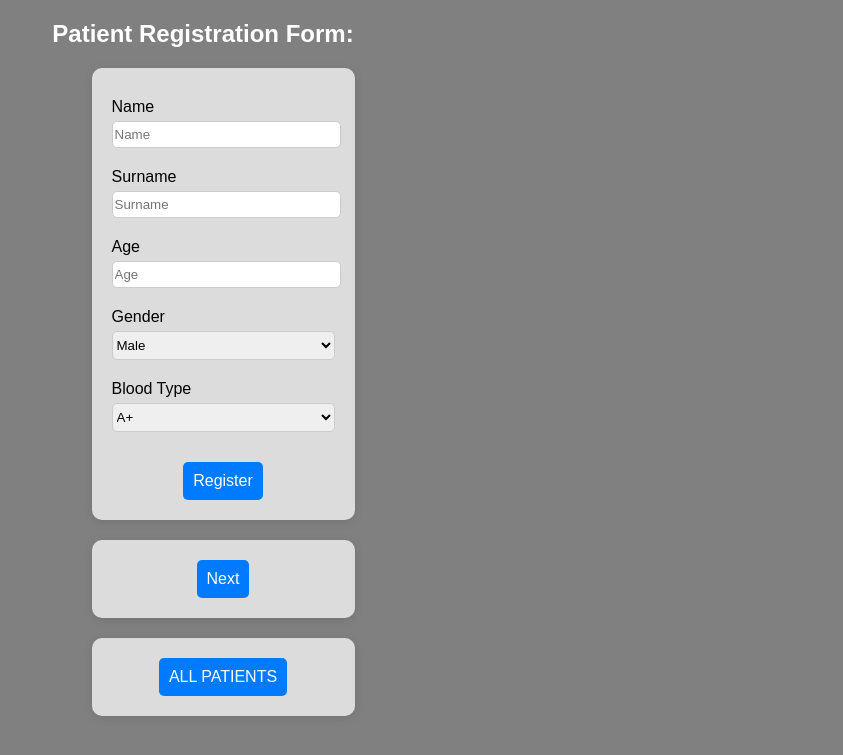
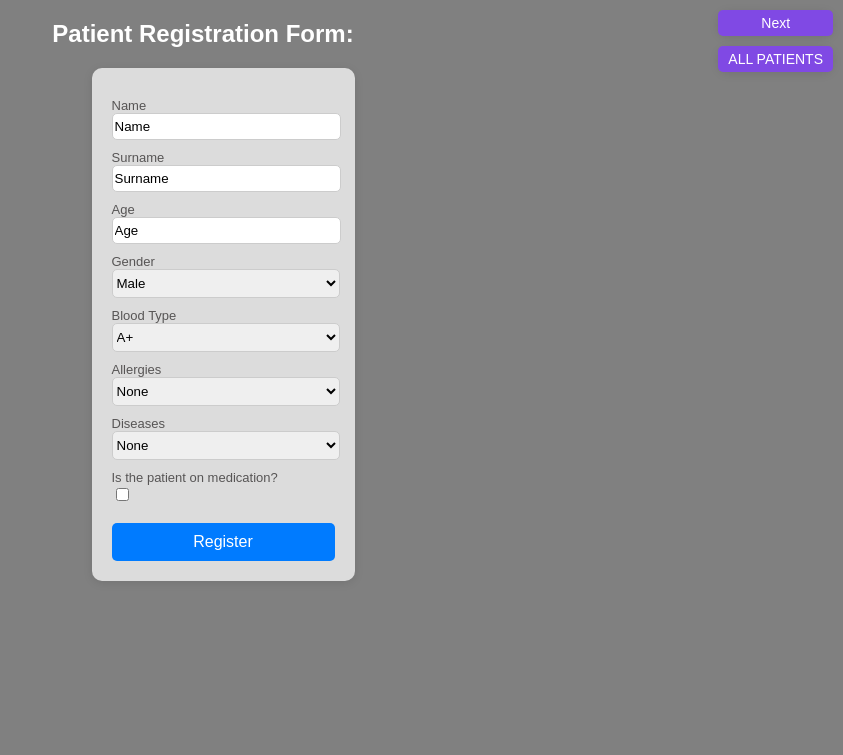
Before and after one commit to JPomorski/Medical-Group-Project, a Flask app: page /register in a window 1280 px wide. Shown: the top 755 px of the page, without its empty margins (437-1280 px from the left). Run offline with Flask 3, Linux system fonts and the light colour scheme.

Commit message:
Register form update

```diff
--- a/app.py
+++ b/app.py
@@ -16,7 +16,9 @@ class Patient(db.Model):
     age = db.Column(db.String(100), nullable=False)
     gender = db.Column(db.String(100), nullable=False)
     blood_type = db.Column(db.String(100), nullable=False)
-    #allergies = db.Column(db.String(100))
+    allergies = db.Column(db.String(100))
+    diseases = db.Column(db.String(100))
+    on_medication = db.Column(db.Boolean, default=False)
 
 with app.app_context():
     db.create_all()
@@ -28,13 +30,16 @@ class PatientRegistration(Resource):
         age = data['age']
         gender = data['gender']
         blood_type = data['blood_type']
+        allergies = data['allergies']
+        diseases = data['diseases']
+        on_medication = True if 'on_medication' in request.form else False
 
         if not name or not surname or not age or not gender or not blood_type:
             return {'message' : 'Missing information'}, 400
         # if Patient.query.filter_by(username = username).first():
         #     return {'message' : 'Username already taken'}, 400
 
-        new_patient = Patient(name = name, surname = surname, age = age, gender = gender, blood_type = blood_type)
+        new_patient = Patient(name = name, surname = surname, age = age, gender = gender, blood_type = blood_type, allergies = allergies, diseases = diseases, on_medication = on_medication)
         db.session.add(new_patient)
         db.session.commit()
         return {'message' : 'Patient added successfully'}, 200
--- a/static/css/styles.css
+++ b/static/css/styles.css
@@ -155,17 +155,41 @@ form {
     max-width: 400px; /* Maksymalna szerokość */
 }
 
+.custom-form {
+
+    margin: 0; /* Usuń margines */
+    background: none; /* Brak tła */
+    padding: 0; /* Usuń odstępy */
+    border: none; /* Usuń obramowanie */
+}
+
+
 /* Elementy formularza */
 label {
     display: block; /* Blokowy styl dla etykiet */
-    margin: 10px 0 5px; /* Odstępy */
+    margin: 10px 0 0px; /* Odstępy */
+    font-size: small;
+    color: #575555;
 }
 
-input[type="text"], select {
+input[type="text"] {
     width: 100%; /* Szerokość 100% */
     padding-bottom: 5px; /* Padding wewnętrzny */
     padding-top: 5px; /* Padding wewnętrzny */
-    margin-bottom: 10px; /* Odstęp dolny */
+    margin-bottom: 0px; /* Odstęp dolny */
+    border: 1px solid #ccc; /* Obramowanie */
+    border-radius: 5px; /* Zaokrąglenie rogów */
+}
+input[type="text"]::placeholder {
+    color: #000000; /* Change this to your desired color */
+    opacity: 1; /* Optional: Set the opacity if you want to adjust the transparency */
+}
+
+select {
+    width: 102.5%; /* Szerokość 100% */
+    padding-bottom: 5px; /* Padding wewnętrzny */
+    padding-top: 5px; /* Padding wewnętrzny */
+    margin-bottom: 0px; /* Odstęp dolny */
     border: 1px solid #ccc; /* Obramowanie */
     border-radius: 5px; /* Zaokrąglenie rogów */
 }
@@ -179,6 +203,7 @@ input[type="submit"] {
     border-radius: 5px; /* Zaokrąglenie rogów */
     cursor: pointer; /* Zmieniony kursor na wskaźnik */
     font-size: 16px; /* Rozmiar czcionki */
+    width: 100%;
 }
 
 input[type="submit"]:hover {
@@ -237,12 +262,24 @@ button:hover {
 /* Stylizacja treści modalnego okienka */
 .modal_content {
     background-color: #f0f0f0; /* Jasno szary kolor modalnego okienka */
+    color: black;
     margin: 15% auto; /* Marginesy dla centrowania */
     padding: 20px;
     border: 1px solid #888; /* Obramowanie */
     width: 80%; /* Szerokość modalnego okienka */
     max-width: 400px; /* Maksymalna szerokość */
     border-radius: 10px; /* Zaokrąglenie rogów */
+}
+.modal_content h2 {
+    color: #333; /* Ciemniejszy odcień nagłówka */
+    font-size: 24px;
+    margin-bottom: 15px;
+}
+
+.modal_content p {
+    color: #555; /* Szary tekst dla reszty */
+    font-size: 16px;
+    margin: 5px 0;
 }
 
 /* Stylizacja przycisku zamknięcia modala */
@@ -264,3 +301,26 @@ button:hover {
 path{
     opacity: 0; /* Zmiana na przejrzyste */
 }
+
+.top-right-buttons {
+    position: absolute;
+    top: 10px;
+    right: 10px;
+    display: flex;
+    flex-direction: column; /* Jeden przycisk pod drugim */
+    gap: 10px; /* Odstęp między przyciskami */
+}
+
+.top-right-buttons input[type="submit"] {
+    padding: 5px 10px;
+    font-size: 14px;
+    background-color: #8049e4; /* Niebieski kolor */
+    color: white;
+    border: none;
+    border-radius: 5px;
+    cursor: pointer;
+}
+
+.top-right-buttons input[type="submit"]:hover {
+    background-color: #5c35a3; /* Ciemniejszy odcień przy najechaniu */
+}
--- a/templates/main_site.html
+++ b/templates/main_site.html
@@ -15,7 +15,7 @@
     <header>
         <div class="header_container_main">
             <div class="header_container_main_2">
-                <img src="/static/images/logo.png" alt="Logo" class="logo_main">
+                <img src="../static/images/logo.png" alt="Logo" class="logo_main">
                 <p class="header_shortcut_name_main"> FRMS </p>
             </div>
             <div class="header_container_main_3">
--- a/templates/register.html
+++ b/templates/register.html
@@ -4,11 +4,19 @@
     <meta charset="UTF-8">
     <title>Patient Registration Page</title>
     <link rel="stylesheet" href="../static/css/styles.css">
-    <link rel=" icon" href="../static/images/logo.png" />
+    <link rel="icon" href="../static/images/logo.png" />
 
 </head>
 <body>
 <h2>Patient Registration Form:</h2>
+<div class="top-right-buttons">
+    <form action="/body_injuries" class="custom-form">
+        <input type="submit" value="Next">
+    </form>
+    <form action="/all" class="custom-form">
+        <input type="submit" value="ALL PATIENTS">
+    </form>
+</div>
 <div class="container">
     <form id="register_form">
         <label for="name">Name</label>
@@ -24,7 +32,7 @@
         <select id="gender" name="gender" required>
             <option value="Male">Male</option>
             <option value="Female">Female</option>
-            <option value="Other">Other</option>
+            {#            <option value="Other">Other</option>#}
         </select>
 
         <label for="blood_type">Blood Type</label>
@@ -39,26 +47,64 @@
             <option value="O-">O-</option>
         </select>
 
+        <label for="allergies">Allergies</label>
+        <select id="allergies" name="allergies" required onchange="toggle_other_field('allergies', 'other_allergy')">
+            <option value="None">None</option>
+            <option value="Animals allergy">Animals allergy</option>
+            <option value="Lactose allergy">Lactose allergy</option>
+            <option value="Peanut allergy">Peanut allergy</option>
+            <option value="Latex allergy">Latex allergy</option>
+            <option value="Insect sting allergy">Insect sting allergy</option>
+            <option value="Pollen allergy">Pollen allergy</option>
+            <option value="Other">Other</option>
+        </select>
+        <input type="text" id="other_allergy" name="other_allergy" placeholder="Specify allergy" style="display: none;">
 
+        <label for="diseases">Diseases</label>
+        <select id="diseases" name="diseases" required onchange="toggle_other_field('diseases', 'other_disease')">
+            <option value="None">None</option>
+            <option value="Diabetes">Diabetes</option>
+            <option value="Hypertension">Hypertension</option>
+            <option value="Heart disease">Heart disease</option>
+            <option value="Epilepsy">Epilepsy</option>
+            <option value="Parkinson's disease">Parkinson's disease</option>
+            <option value="Alzheimer's disease">Alzheimer's disease</option>
+            <option value="Other">Other</option>
+        </select>
+        <input type="text" id="other_disease" name="other_disease" placeholder="Specify disease" style="display: none;">
 
-        <div class="submit_container">
-            <input type="submit" value="Register" >
+        <label for="on_medication">Is the patient on medication?</label>
+        <input type="checkbox" id="on_medication" name="on_medication"><br><br>
+
+        <div class="submit-container">
+            <input type="submit" value="Register">
         </div>
-
-
     </form>
-    <form class="submit_container" action="/body_injuries">
-        <input type="submit" value="Next" >
-    </form>
-    <form class="submit_container" action="/all">
-        <input type="submit" value="ALL PATIENTS" >
-    </form>
+{#    <form class="submit_container" action="/body_injuries">#}
+{#        <input type="submit" value="Next" >#}
+{#    </form>#}
+{#    <form class="submit_container" action="/all">#}
+{#        <input type="submit" value="ALL PATIENTS" >#}
+{#    </form>#}
 
 </div>
 
 <script>
+    // Funkcja do pokazywania/ukrywania pola tekstowego "Other"
+    function toggle_other_field(select_id, text_field_id) {
+        const select_element = document.getElementById(select_id);
+        const text_field = document.getElementById(text_field_id);
+
+        if (select_element.value === 'Other') {
+            text_field.style.display = 'block';
+        } else {
+            text_field.style.display = 'none';
+            text_field.value = ''; // Resetuj wartość pola
+        }
+    }
     // Obsługa formularza rejestracji
-    document.getElementById('registerForm').addEventListener('submit', async function(event) {
+    // Obsługa formularza rejestracji
+    document.getElementById('register_form').addEventListener('submit', async function(event) {
         event.preventDefault();
 
         // Pobieranie danych z formularza
@@ -67,6 +113,23 @@
         const age = document.getElementById('age').value;
         const gender = document.getElementById('gender').value;
         const blood_type = document.getElementById('blood_type').value;
+        const on_medication = document.getElementById('on_medication').checked ? 'Yes' : 'No';
+
+        // Pobranie wybranej alergii i choroby
+        const allergies = document.getElementById('allergies').value;
+        const diseases = document.getElementById('diseases').value;
+
+        // Obsługa pola "Other" dla alergii
+        const other_allergy_text = document.getElementById('other_allergy').value;
+        const final_allergy = allergies === 'Other' && other_allergy_text.trim() !== ''
+            ? `${allergies}: ${other_allergy_text}`
+            : allergies;
+
+        // Obsługa pola "Other" dla chorób
+        const other_disease_text = document.getElementById('other_disease').value;
+        const final_disease = diseases === 'Other' && other_disease_text.trim() !== ''
+            ? `${diseases}: ${other_disease_text}`
+            : diseases;
 
         try {
             // Wysyłanie żądania POST w formacie JSON
@@ -75,7 +138,16 @@
                 headers: {
                     'Content-Type': 'application/json'
                 },
-                body: JSON.stringify({ name, surname, age, gender, blood_type })
+                body: JSON.stringify({
+                    name,
+                    surname,
+                    age,
+                    gender,
+                    blood_type,
+                    allergies: final_allergy,
+                    diseases: final_disease,
+                    on_medication
+                })
             });
 
             // Odbieranie odpowiedzi z serwera
@@ -84,7 +156,7 @@
             if (response.ok) {
                 alert('Patient registered successfully!');
                 // Możesz opcjonalnie zresetować formularz
-                document.getElementById('registerForm').reset();
+                document.getElementById('register_form').reset();
             } else {
                 alert('Error: ' + result.message);
             }
@@ -92,6 +164,7 @@
             alert('Error: ' + error.message);
         }
     });
+
 </script>
 </body>
 </html>
```
Also changed, not shown: templates/all.html (+15 -7 lines), instance/database.db, static/images/logo.png, static/images/logo.svg, static/images/logo_bg.png (added), static/images/logo_bg.svg (added).
